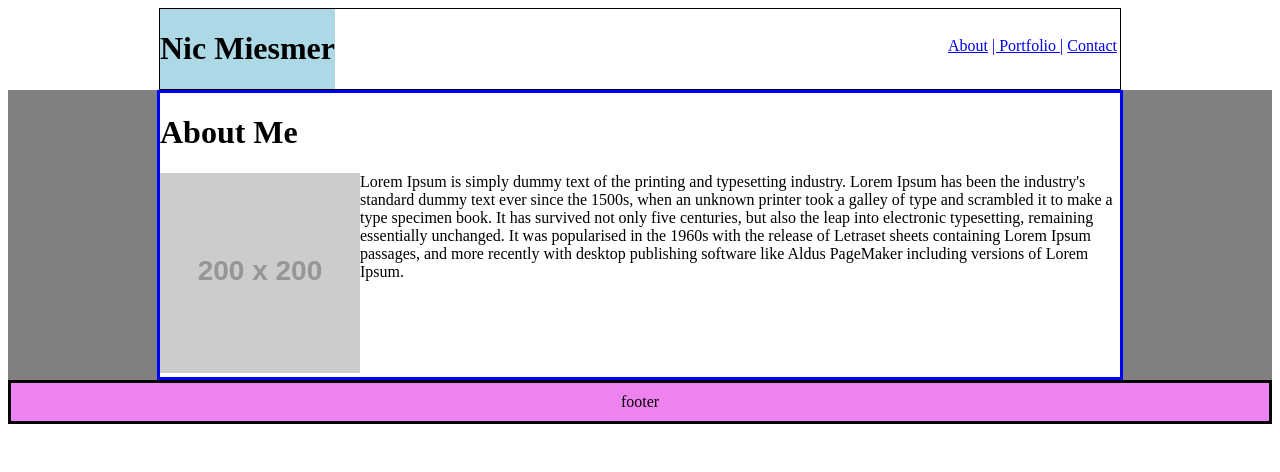
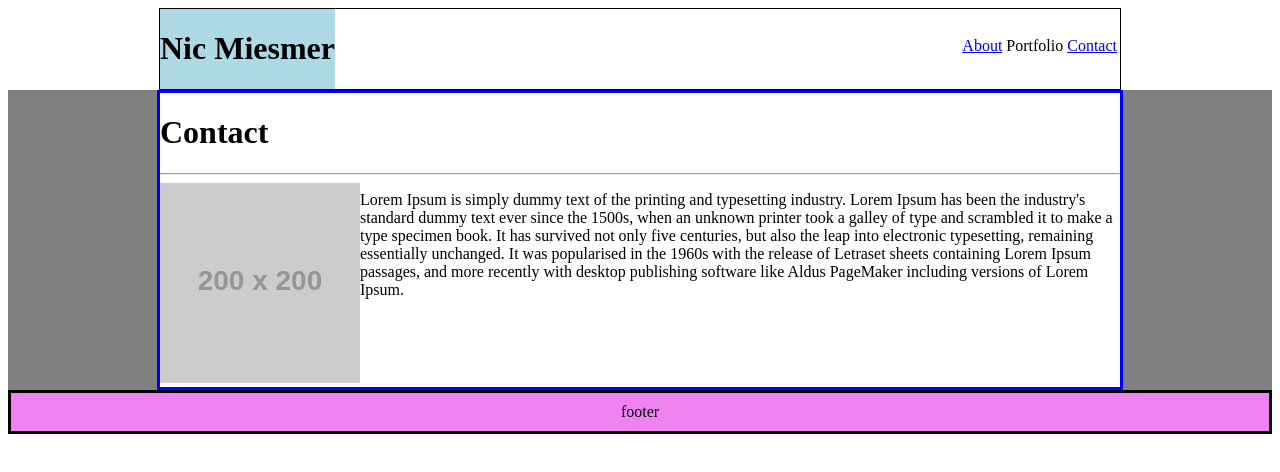
Before and after one commit to nic-miesmer/Basic-Portfolio, a plain HTML site: page contact.html in a window 1280 px wide. Drawn offline with Linux system fonts and the light colour scheme; placeholder pictures from the web are drawn by us.

Commit message:
added <hr> to page and changed title

```diff
--- a/contact.html
+++ b/contact.html
@@ -20,7 +20,7 @@
             <table>
                 <tr>
                     <td><a href="index.html">About</a></td>
-                    <td><a href="portfolio.html">| Portfolio |</a></td>
+                    <td><a href="portfolio.html"></a> Portfolio </a></td>
                     <td><a href="contact.html">Contact</a></td>
                 </tr>
             </table>
@@ -32,7 +32,9 @@
 <div class=main-content-container>
     <!-- content area -->
     <div class=main-content>
-        <h1>About Me</h1>
+        <h1>Contact</h1>
+        <hr/>
+
         <a id="profile-pic" href="https://placeholder.com"><img src="http://via.placeholder.com/200x200"></a>
         <p>
                 Lorem Ipsum is simply dummy text of the printing and typesetting industry. Lorem Ipsum has been the industry's standard dummy text ever since the 1500s, when an unknown printer took a galley of type and scrambled it to make a type specimen book. It has survived not only five centuries, but also the leap into electronic typesetting, remaining essentially unchanged. It was popularised in the 1960s with the release of Letraset sheets containing Lorem Ipsum passages, and more recently with desktop publishing software like Aldus PageMaker including versions of Lorem Ipsum.
```
Also changed, not shown: index.html (+1 -1 lines), portfolio.html (+3 -4 lines).
